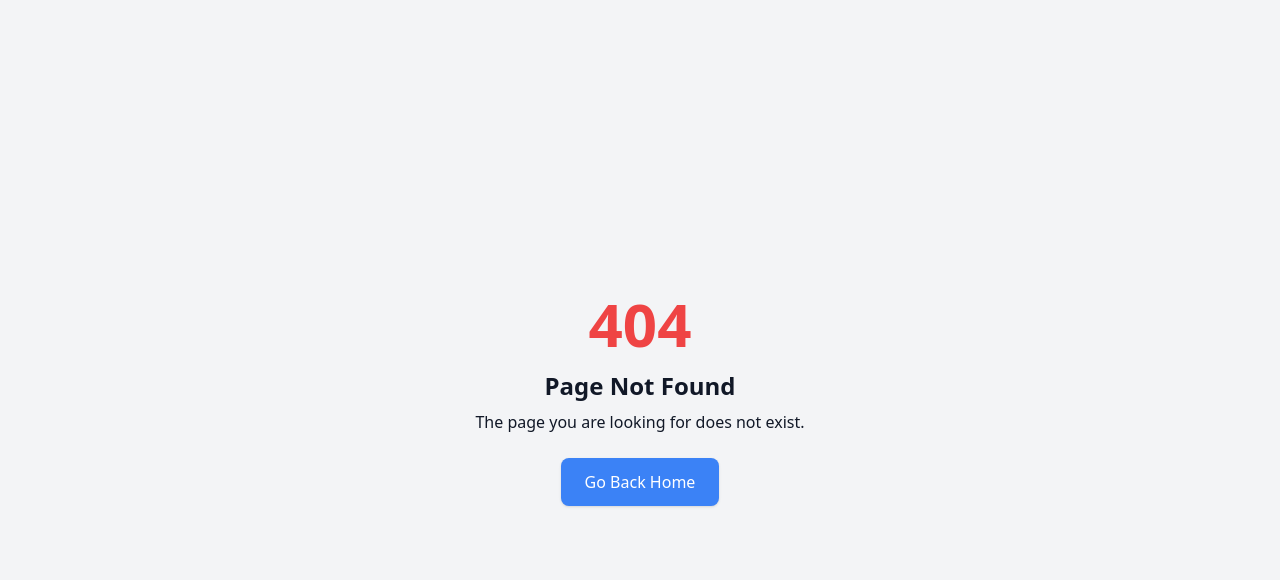
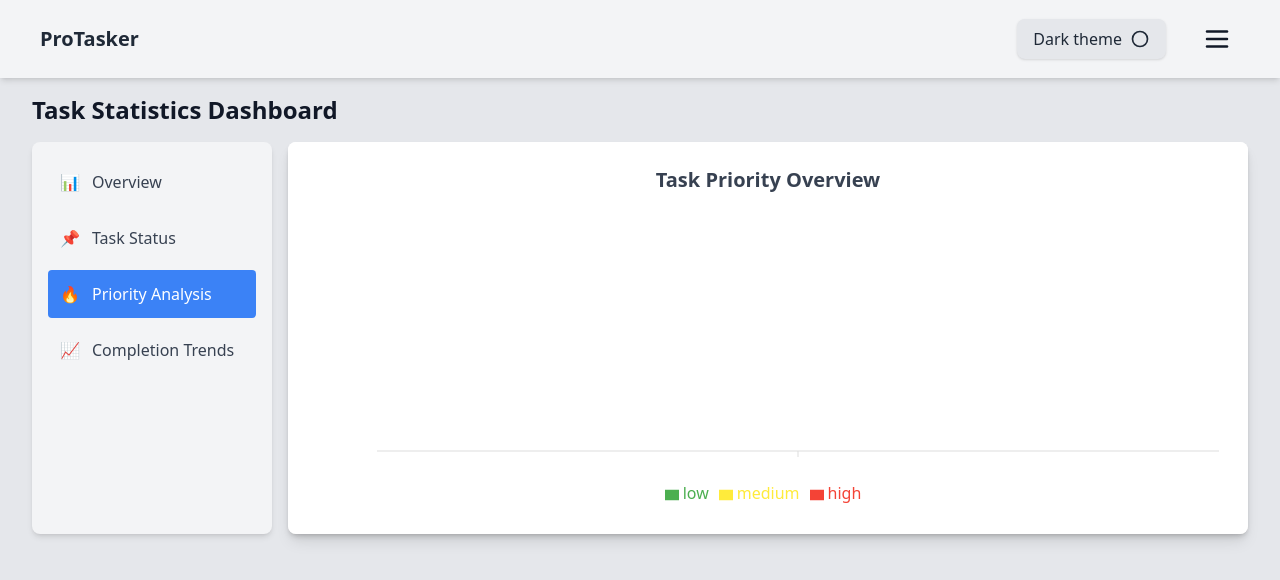
Before and after one commit to adrianrakiec/ProTasker, a React (Vite) app: page /statistics/tasks-priority in a window 1280 px wide. Before the commit this address had no page. Shown: the top 580 px of the page. Built offline with nearby package versions, Linux system fonts and the light colour scheme.

Commit message:
feat: create task priority chart

```diff
--- /dev/null
+++ b/src/components/Statistics/TaskPriorityChart.tsx
@@ -0,0 +1,47 @@
+import { useSelector } from 'react-redux';
+import {
+	BarChart,
+	Bar,
+	XAxis,
+	YAxis,
+	Tooltip,
+	Legend,
+	ResponsiveContainer,
+} from 'recharts';
+import { RootState } from '../../store';
+
+const priorityColors: Record<string, string> = {
+	low: '#4CAF50',
+	medium: '#FFEB3B',
+	high: '#F44336',
+};
+
+export const TaskPriorityChart: React.FC = () => {
+	const tasks = useSelector((state: RootState) => state.tasks.tasks);
+
+	const taskCounts = tasks.reduce<Record<string, number>>((acc, task) => {
+		acc[task.priority] = (acc[task.priority] || 0) + 1;
+		return acc;
+	}, {});
+
+	const chartData = [taskCounts];
+
+	return (
+		<div className='bg-white dark:bg-gray-800 p-6 rounded-lg shadow-lg'>
+			<h2 className='text-xl font-semibold text-center mb-4 text-gray-700 dark:text-white'>
+				Task Priority Overview
+			</h2>
+			<ResponsiveContainer width='100%' height={300}>
+				<BarChart data={chartData}>
+					<XAxis dataKey='priority' stroke='#ddd' />
+					<YAxis allowDecimals={false} />
+					<Tooltip />
+					<Legend />
+					{Object.entries(priorityColors).map(([status, color]) => (
+						<Bar key={status} dataKey={status} fill={color} name={status} />
+					))}
+				</BarChart>
+			</ResponsiveContainer>
+		</div>
+	);
+};
--- a/src/main.tsx
+++ b/src/main.tsx
@@ -13,6 +13,7 @@ import { StatisticsPage } from './pages/StatisticsPage.tsx';
 import { OverviewStats } from './components/Statistics/OverviewStats.tsx';
 import { Trends } from './components/Statistics/Trends.tsx';
 import { TaskStatusChart } from './components/Statistics/TaskStatusChart.tsx';
+import { TaskPriorityChart } from './components/Statistics/TaskPriorityChart.tsx';
 import './index.css';
 
 createRoot(document.getElementById('root')!).render(
@@ -32,6 +33,10 @@ createRoot(document.getElementById('root')!).render(
 								path='/statistics/tasks-status'
 								element={<TaskStatusChart />}
 							/>
+							<Route
+								path='/statistics/tasks-priority'
+								element={<TaskPriorityChart />}
+							/>
 						</Route>
 					</Route>
 					<Route path='*' element={<NotFoundPage />} />
--- a/src/pages/StatisticsPage.tsx
+++ b/src/pages/StatisticsPage.tsx
@@ -14,6 +14,7 @@ export const StatisticsPage: React.FC = () => {
 					<nav className='bg-gray-100 dark:bg-gray-800 p-4 rounded-lg shadow-md w-full md:w-60 flex flex-col md:flex-col gap-2 overflow-x-auto'>
 						<NavItem to='' icon='📊' label='Overview' />
 						<NavItem to='tasks-status' icon='📌' label='Task Status' />
+						<NavItem to='tasks-priority' icon='🔥' label='Priority Analysis' />
 						<NavItem to='trends' icon='📈' label='Completion Trends' />
 					</nav>
 					<div className='flex-1 bg-white dark:bg-gray-900 rounded-lg shadow-md'>
```
